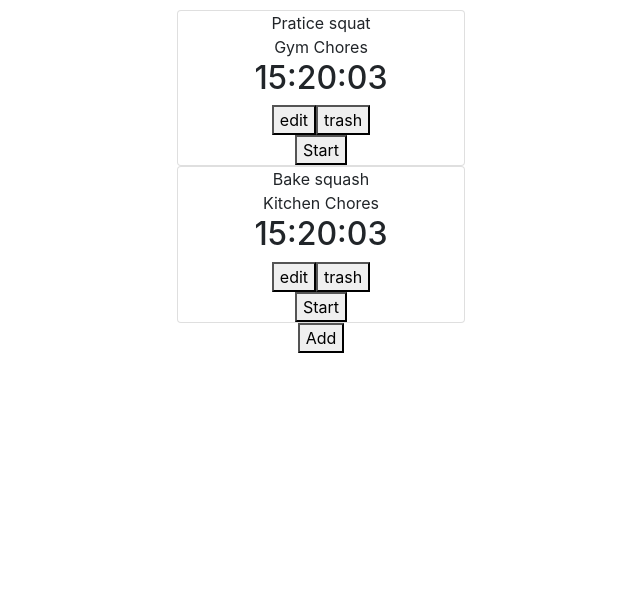
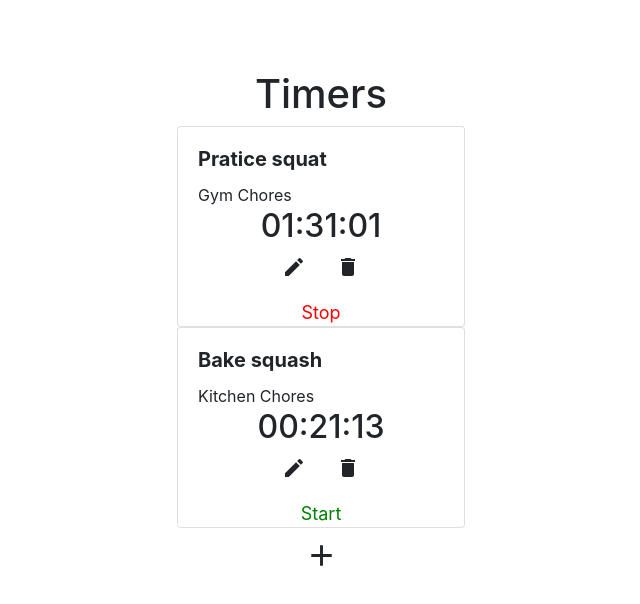
Before and after one commit to pratikgohil1999/time-logging-app, a React (Create React App) app: page / in a window 1280 px wide. Shown: the top 604 px of the page, without its empty margins (319-959 px from the left). Built offline with nearby package versions, Linux system fonts and the light colour scheme.

Commit message:
adding time functionality

```diff
--- a/package.json
+++ b/package.json
@@ -3,6 +3,8 @@
   "version": "0.1.0",
   "private": true,
   "dependencies": {
+    "@material-ui/core": "^4.11.2",
+    "@material-ui/icons": "^4.11.2",
     "@testing-library/jest-dom": "^5.11.6",
     "@testing-library/react": "^11.2.2",
     "@testing-library/user-event": "^12.6.0",
--- a/src/App.css
+++ b/src/App.css
@@ -2,10 +2,9 @@
   display: flex;
   align-items: center;
   justify-content: center;
-  text-align: center;
   margin-left: auto;
   margin-right: auto;
-  padding: 10px;
+  padding: 70px;
 }
 
 .TimersDashboard{
@@ -24,3 +23,10 @@
   width: 100%;
   height: 100%;
 }
+
+.TimerForm{
+  display: flex;
+  align-items: center;
+  width: '18rem';
+  padding: 20px;
+}
--- a/src/App.js
+++ b/src/App.js
@@ -1,20 +1,28 @@
 import React from 'react';
 import { v4 as uuidv4 } from 'uuid';
-import { Card } from 'react-bootstrap';
+import 'bootstrap/dist/css/bootstrap.min.css';
+import Util from "./Utils";
+import { Card, Container } from 'react-bootstrap';
+import { Row, Col } from 'react-bootstrap';
+import DeleteIcon from '@material-ui/icons/Delete';
+import EditIcon from '@material-ui/icons/Edit';
+import AddIcon from '@material-ui/icons/Add';
 import './App.css';
-import 'bootstrap/dist/css/bootstrap.min.css';
 
+const Utils = Util();
 
 class App extends React.Component {
   render() {
     return (
       <div className='App' style={{ width: '20rem' }}>
+        <header>
+          <h1 style={{ textAlign: 'center' }}>Timers</h1>
           <TimersDashboard />
+        </header>
       </div>
     );
   }
 }
-
 class TimersDashboard extends React.Component {
   state = {
     timers: [
@@ -34,12 +42,101 @@ class TimersDashboard extends React.Component {
       },
     ],
   };
+
+  handleCreateFormSubmit = (timer) => {
+    this.createTimer(timer);
+  };
+
+  handleEditFormSubmit = (attrs) => {
+    this.updateTimer(attrs);
+  };
+
+  createTimer = (timer) => {
+    const t = Utils.newTimer(timer);
+    this.setState({
+      timers: this.state.timers.concat(t),
+    });
+  };
+
+  updateTimer = (attrs) => {
+    this.setState({
+      timers: this.state.timers.map((timer) => {
+        if (timer.id === attrs.id) {
+          return Object.assign({}, timer, {
+            title: attrs.title,
+            project: attrs.project,
+          });
+        } else {
+          return timer;
+        }
+      }),
+    });
+  };
+
+  handleTrashClick = (timerId) => {
+    this.deleteTimer(timerId);
+  };
+
+  deleteTimer = (timerId) => {
+    this.setState({
+      timers: this.state.timers.filter(t => t.id !== timerId),
+    });
+  };
+
+  handleStartClick = (timerId) => {
+    this.startTimer(timerId);
+  };
+
+  handleStopClick = (timerId) => {
+    this.stopTimer(timerId);
+  };
+
+  startTimer = (timerId) => {
+    const now = Date.now();
+
+    this.setState({
+      timers: this.state.timers.map((timer) => {
+        if (timer.id === timerId) {
+          return Object.assign({}, timer, {
+            runningSince: now,
+          });
+        } else {
+          return timer;
+        }
+      }),
+    });
+  };
+
+  stopTimer = (timerId) => {
+    const now = Date.now();
+
+    this.setState({
+      timers: this.state.timers.map((timer) => {
+        if (timer.id === timerId) {
+          const lastElapsed = now - timer.runningSince;
+          return Object.assign({}, timer, {
+            elapsed: timer.elapsed + lastElapsed,
+            runningSince: null,
+          });
+        } else {
+          return timer;
+        }
+      }),
+    });
+  };
+
   render() {
     return (
       <div>
         <div>
-          <EditableTimerList timers={this.state.timers} />
-          <ToggleableTimerForm isOpen={false} />
+          <EditableTimerList
+            timers={this.state.timers}
+            onFormSubmit={this.handleEditFormSubmit}
+            onTrashClick={this.handleTrashClick}
+            onStartClick={this.handleStartClick}
+            onStopClick={this.handleStopClick}
+          />
+          <ToggleableTimerForm onFormSubmit={this.handleCreateFormSubmit} />
         </div>
       </div>
     );
@@ -55,7 +152,11 @@ class EditableTimerList extends React.Component {
         title={timer.title}
         project={timer.project}
         elapsed={timer.elapsed}
-        runningSince={timer.elapsed}
+        runningSince={timer.runningSince}
+        onFormSubmit={this.props.onFormSubmit}
+        onTrashClick={this.props.onTrashClick}
+        onStartClick={this.props.onStartClick}
+        onStopClick={this.props.onStopClick}
       />
     ));
     return (
@@ -70,28 +171,52 @@ class EditableTimer extends React.Component {
   state = {
     editFormOpen: false,
   };
+
+  handleEditClick = () => {
+    this.openForm();
+  };
+
+  handleFormClose = () => {
+    this.closeForm();
+  };
+
+  handleSubmit = (timer) => {
+    this.props.onFormSubmit(timer);
+    this.closeForm();
+  };
+
+  closeForm = () => {
+    this.setState({ editFormOpen: false });
+  };
+
+  openForm = () => {
+    this.setState({ editFormOpen: true });
+  };
+
   render() {
     if (this.state.editFormOpen) {
       return (
-        <div>
         <TimerForm
           id={this.props.id}
           title={this.props.title}
           project={this.props.project}
+          onFormSubmit={this.handleSubmit}
+          onFormClose={this.handleFormClose}
         />
-        </div>
       );
     } else {
       return (
-        <div>
         <Timer
           id={this.props.id}
           title={this.props.title}
           project={this.props.project}
           elapsed={this.props.elapsed}
           runningSince={this.props.runningSince}
+          onEditClick={this.handleEditClick}
+          onTrashClick={this.props.onTrashClick}
+          onStartClick={this.props.onStartClick}
+          onStopClick={this.props.onStopClick}
         />
-        </div>
       );
     }
   }
@@ -102,35 +227,56 @@ class TimerForm extends React.Component {
     title: this.props.title || '',
     project: this.props.project || '',
   };
+
   handleTitleChange = (e) => {
     this.setState({ title: e.target.value });
   };
+
   handleProjectChange = (e) => {
     this.setState({ project: e.target.value });
   };
+
+  handleSubmit = () => {
+    this.props.onFormSubmit({
+      id: this.props.id,
+      title: this.state.title,
+      project: this.state.project,
+    });
+  };
+
   render() {
-    const submitText = this.props.title ? 'Update' : 'Create';
+    const submitText = this.props.id ? 'Update' : 'Create';
     return (
-      <Card style={{ width: '18rem' }}>
+      <Card style={{ textAlign: 'center' }} className='TimerForm'>
         <div>
           <div>
             <div>
               <label>Title</label>
-              <input type='text'
+              <input
+                type='text'
                 value={this.state.title}
-                onChange={this.handleTitleChange} />
+                onChange={this.handleTitleChange}
+              />
             </div>
             <div>
               <label>Project</label>
-              <input type='text'
+              <input
+                type='text'
                 value={this.state.project}
-                onChange={this.handleProjectChange} />
+                onChange={this.handleProjectChange}
+              />
             </div>
             <div>
-              <button>
+              <button
+
+                onClick={this.handleSubmit}
+              >
                 {submitText}
               </button>
-              <button>
+              <button
+
+                onClick={this.props.onFormClose}
+              >
                 Cancel
               </button>
             </div>
@@ -148,60 +294,132 @@ class ToggleableTimerForm extends React.Component {
 
   handleFormOpen = () => {
     this.setState({ isOpen: true });
-    console.log("opening");
   };
+
+  handleFormClose = () => {
+    this.setState({ isOpen: false });
+  };
+
+  handleFormSumbit = (timer) => {
+    this.props.onFormSubmit(timer);
+    this.setState({ isOpen: false });
+  };
+
   render() {
     if (this.state.isOpen) {
       return (
-        <TimerForm />
+        <TimerForm
+          onFormSubmit={this.handleFormSumbit}
+          onFormClose={this.handleFormClose}
+        />
       );
     } else {
       return (
-        <div>
-          <button
-            onClick={this.handleFormOpen}>Add</button>
+        <div style={{ textAlign: 'center', padding: '10px' }}>
+          <AddIcon style={{ fontSize: '35px' }}
+            onClick={this.handleFormOpen}
+          >
+            Add
+          </AddIcon>
         </div>
       );
     }
   }
 }
 
+class Timer extends React.Component {
+  componentDidMount() {
+    this.forceUpdateInterval = setInterval(() => this.forceUpdate(), 50);
+  }
 
-class Timer extends React.Component {
+  componentWillUnmount() {
+    clearInterval(this.forceUpdateInterval);
+  }
+
+  handleTrashClick = () => {
+    this.props.onTrashClick(this.props.id);
+  };
+
+  handleStartClick = () => {
+    this.props.onStartClick(this.props.id);
+  };
+
+  handleStopClick = () => {
+    this.props.onStopClick(this.props.id);
+  };
+
   render() {
-    //const elapsedString = helpers.renderElapsedString(this.props.elapsed);
-    const elapsedString = '15:20:03';
+    const elapsedString = Utils.renderElapsedString(
+      this.props.elapsed, this.props.runningSince
+    );
     return (
       <Card style={{ width: '18rem' }}>
-        <div>
-          <div>
+        <Card.Body>
+          <Card.Title style={{ fontWeight: 'bold' }}>
             {this.props.title}
-          </div>
+          </Card.Title>
           <div>
             {this.props.project}
           </div>
           <div>
-            <h2>
+            <h2 style={{ textAlign: 'center' }}>
               {elapsedString}
             </h2>
           </div>
           <div>
-            <span>
-              <button>edit</button>
-            </span>
-            <span>
-              <button>trash</button>
-            </span>
+            <Container>
+              <Row>
+                <Col sm={6} style={{ textAlign: 'right' }}>
+                  <EditIcon
+                    onClick={this.props.onEditClick}
+                  >
+                    Edit
+                    </EditIcon>
+                </Col>
+                <Col sm={6} style={{ textAlign: 'left' }}>
+                  <DeleteIcon
+                    onClick={this.handleTrashClick}
+                  >
+                    Trash
+                  </DeleteIcon>
+                </Col>
+              </Row>
+            </Container>
+
           </div>
-        </div>
-        <div>
-          <button>
-            Start
-          </button>
-        </div>
-      </Card>
+        </Card.Body>
+        <TimerActionButton
+          timerIsRunning={!!this.props.runningSince}
+          onStartClick={this.handleStartClick}
+          onStopClick={this.handleStopClick}
+        />
+      </Card >
     );
   }
 }
 
+class TimerActionButton extends React.Component {
+  render() {
+    if (this.props.timerIsRunning) {
+      return (
+        <div
+          style={{ textAlign: 'center', color: 'red', fontSize: 'large' }}
+          onClick={this.props.onStopClick}
+        >
+          Stop
+        </div>
+      );
+    } else {
+      return (
+        <div
+          style={{ textAlign: 'center', color: 'green', fontSize: 'large' }}
+          onClick={this.props.onStartClick}
+        >
+          Start
+        </div>
+      );
+    }
+  }
+}
+
 export default App;
--- /dev/null
+++ b/src/Utils.js
@@ -0,0 +1,59 @@
+function Utils() {
+    return ({
+        renderElapsedString,
+        millisecondsToHuman,
+        newTimer,
+        findById,
+    }
+    );
+}
+
+export function renderElapsedString(elapsed, runningSince) {
+    let totalElapsed = elapsed;
+    if (runningSince) {
+        totalElapsed += Date.now() - runningSince;
+    }
+    return millisecondsToHuman(totalElapsed);
+}
+
+export function newTimer(attrs = {}) {
+    const timer = {
+        title: attrs.title || 'Timer',
+        project: attrs.project || 'Project',
+        id: uuid.v4(), // eslint-disable-line no-undef
+        elapsed: 0,
+    };
+
+    return timer;
+}
+
+export function findById(array, id, cb) {
+    array.forEach((el) => {
+        if (el.id === id) {
+            cb(el);
+            return;
+        }
+    });
+}
+
+export function millisecondsToHuman(ms) {
+    const seconds = Math.floor((ms / 1000) % 60);
+    const minutes = Math.floor((ms / 1000 / 60) % 60);
+    const hours = Math.floor(ms / 1000 / 60 / 60);
+
+    const humanized = [
+        pad(hours.toString(), 2),
+        pad(minutes.toString(), 2),
+        pad(seconds.toString(), 2),
+    ].join(':');
+
+    return humanized;
+}
+
+export function pad(numberString, size) {
+    let padded = numberString;
+    while (padded.length < size) padded = `0${padded}`;
+    return padded;
+}
+
+export default Utils;
```
Also changed, not shown: 2 other files (tests, documents, lock files or other folders). Lines whose indentation alone changed are shown as unchanged.
